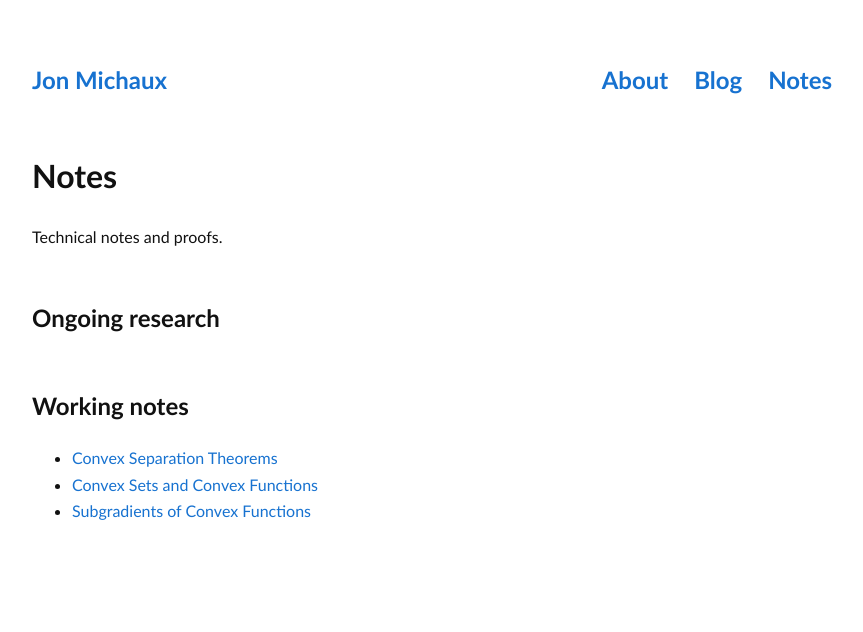
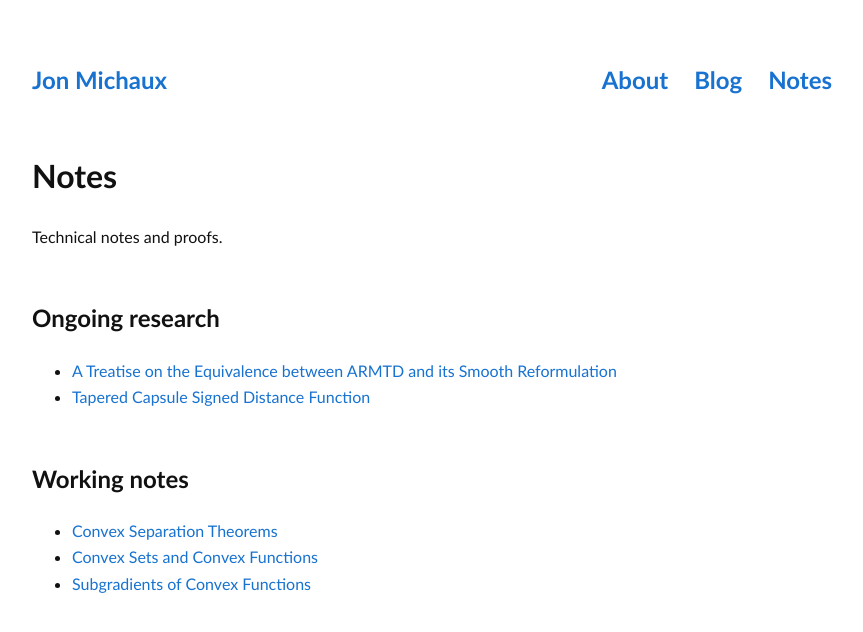
Before and after one commit to jmichaux/jmichaux.github.io, a Jekyll site: the page built from notes.md, in a window 1280 px wide. Shown: the top 632 px of the page, without its empty margins (208-1071 px from the left). Built offline with Jekyll 4.4.1, drawn with Linux system fonts in a browser that asks for light colours; a style sheet for code colours, icons or effects is not loaded.

Commit message:
ongoing research

```diff
--- a/_notes/ongoing_research/armtd_smooth_reformulation.md
+++ b/_notes/ongoing_research/armtd_smooth_reformulation.md
@@ -1,3 +1,8 @@
+---
+layout: page
+title: "A Treatise on the Equivalence between ARMTD and its Smooth Reformulation"
+---
+
 # A Treatise on the "Equivalence" between ARMTD and its Smooth Reformulation
 
 ## Preliminaries and Assumptions
--- a/_notes/ongoing_research/tapered_capsule_sdf.md
+++ b/_notes/ongoing_research/tapered_capsule_sdf.md
@@ -1,3 +1,8 @@
+---
+layout: page
+title: "Tapered Capsule Signed Distance Function"
+---
+
 # Tapered Capsule Signed Distance Function
 
 ## Problem Formulation
```
